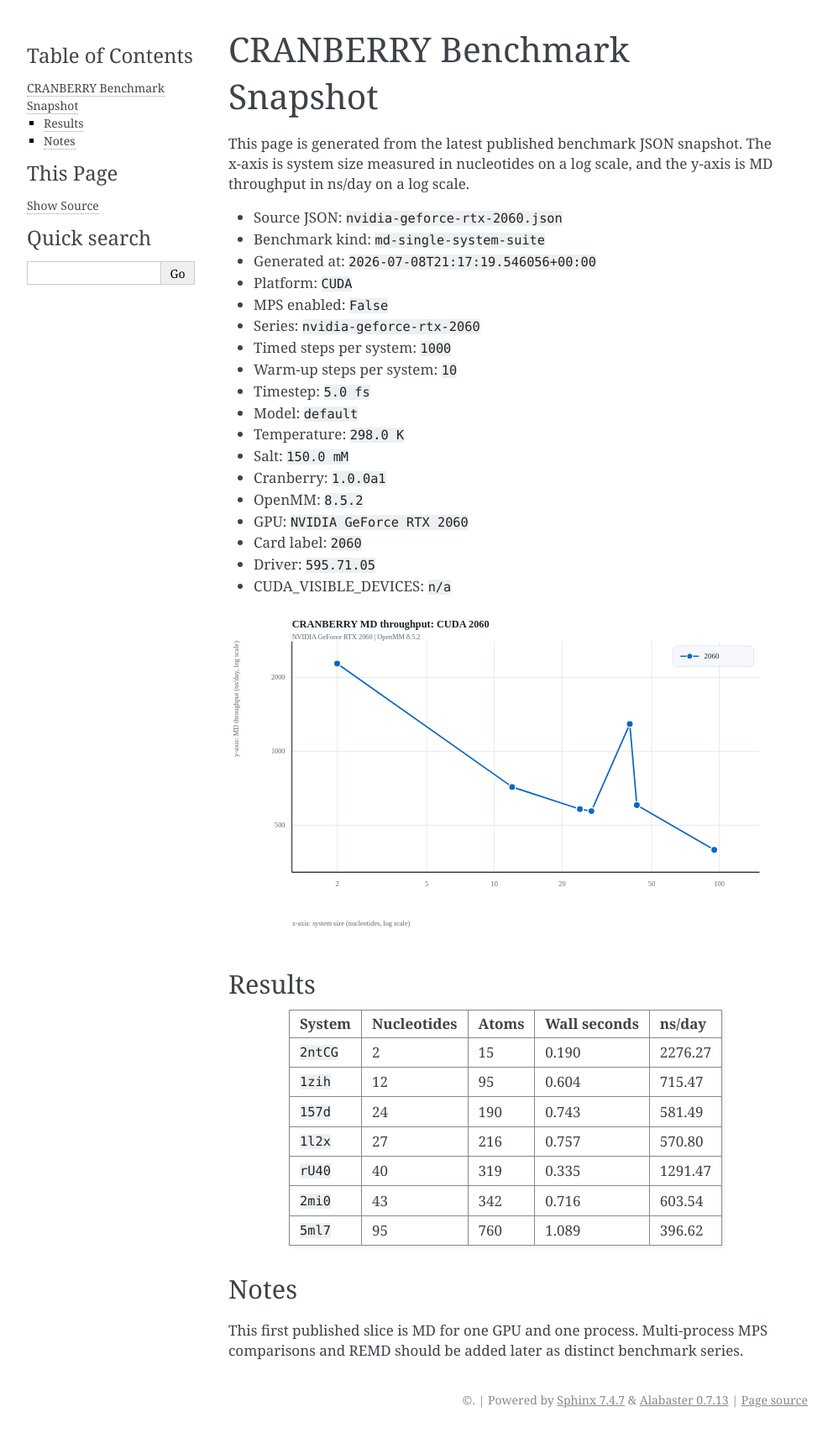
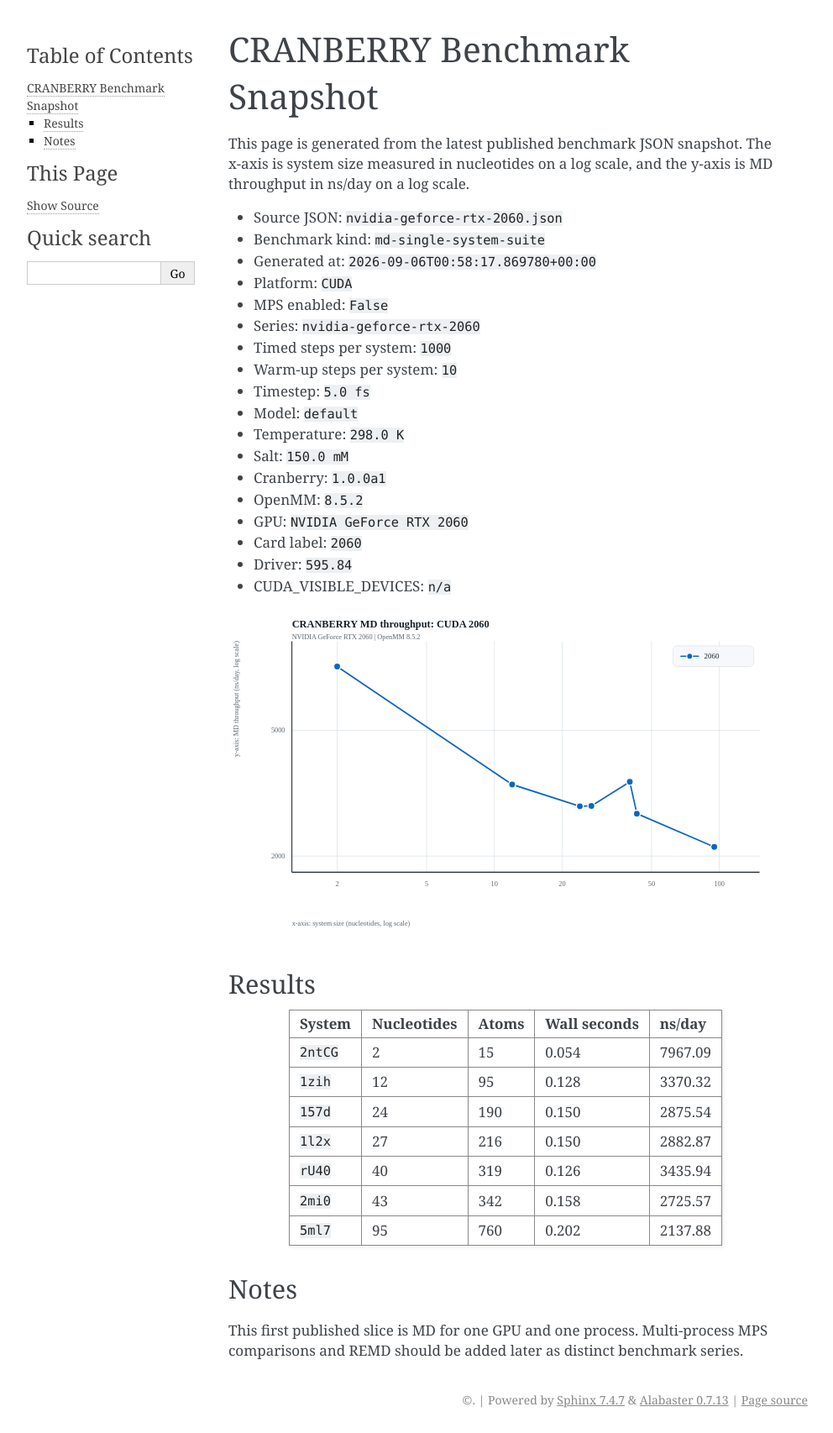
Before and after one commit to depablogroup/cranberry, a Sphinx documentation site: the page built from docs/benchmarks/current.md, in a window 1280 px wide. Shown: the whole page at 84% size, without its empty margins (148-1140 px from the left). Built offline with Sphinx 7.4.7, drawn with Linux system fonts in a browser that asks for light colours; pages that are not in the unit, such as notebooks, are missing from menus.

Commit message:
Refresh RTX 2060 main benchmark snapshot

```diff
--- a/docs/benchmarks/current.md
+++ b/docs/benchmarks/current.md
@@ -4,7 +4,7 @@
 
 - Source JSON: `nvidia-geforce-rtx-2060.json`
 - Benchmark kind: `md-single-system-suite`
-- Generated at: `2026-07-08T21:17:19.546056+00:00`
+- Generated at: `2026-09-06T00:58:17.869780+00:00`
 - Platform: `CUDA`
 - MPS enabled: `False`
 - Series: `nvidia-geforce-rtx-2060`
@@ -18,7 +18,7 @@
 - OpenMM: `8.5.2`
 - GPU: `NVIDIA GeForce RTX 2060`
 - Card label: `2060`
-- Driver: `595.71.05`
+- Driver: `595.84`
 - CUDA_VISIBLE_DEVICES: `n/a`
 
 ![Speed vs system size](current.svg)
@@ -27,13 +27,13 @@
 
 | System | Nucleotides | Atoms | Wall seconds | ns/day |
 | --- | ---: | ---: | ---: | ---: |
-| `2ntCG` | 2 | 15 | 0.190 | 2276.27 |
-| `1zih` | 12 | 95 | 0.604 | 715.47 |
-| `157d` | 24 | 190 | 0.743 | 581.49 |
-| `1l2x` | 27 | 216 | 0.757 | 570.80 |
-| `rU40` | 40 | 319 | 0.335 | 1291.47 |
-| `2mi0` | 43 | 342 | 0.716 | 603.54 |
-| `5ml7` | 95 | 760 | 1.089 | 396.62 |
+| `2ntCG` | 2 | 15 | 0.054 | 7967.09 |
+| `1zih` | 12 | 95 | 0.128 | 3370.32 |
+| `157d` | 24 | 190 | 0.150 | 2875.54 |
+| `1l2x` | 27 | 216 | 0.150 | 2882.87 |
+| `rU40` | 40 | 319 | 0.126 | 3435.94 |
+| `2mi0` | 43 | 342 | 0.158 | 2725.57 |
+| `5ml7` | 95 | 760 | 0.202 | 2137.88 |
 
 ## Notes
 
```
Also changed, not shown: docs/benchmarks/index.md (+1 -1 lines), docs/dev/progress/rtx2060-main-benchmark-review.md (added, +61 -0 lines), docs/benchmarks/current.svg, 1 other file.
